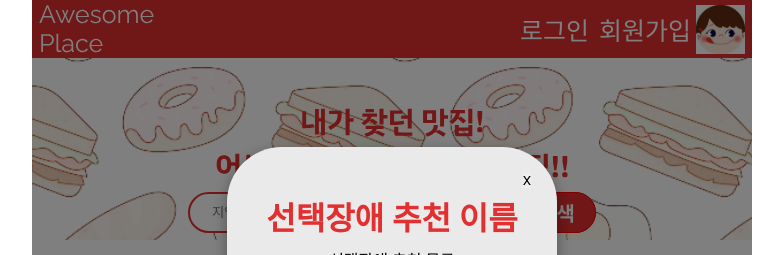
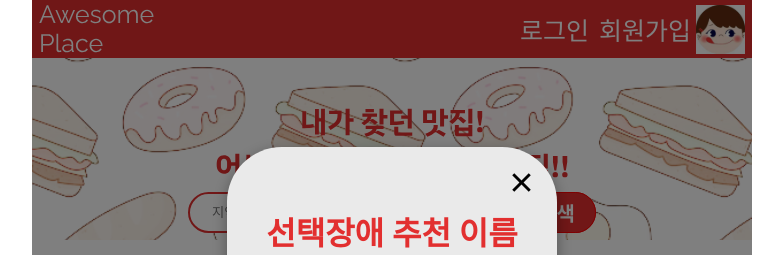
Before and after one commit to Capstone-Awesome-Place-Team/FrontEnd, a React (Create React App) app: page / in a window 1280 px wide. Both pictures are taken after a click on the element 462 px from the left and 490 px from the top of the page. Shown: the top 255 px of the page, without its empty margins (248-1031 px from the left). Built offline with nearby package versions, Linux system fonts and the light colour scheme; no server answers; a web font is replaced by a local one.

Commit message:
모달창닫기버튼이미지변경

```diff
--- a/src/components/main/Modal.tsx
+++ b/src/components/main/Modal.tsx
@@ -1,9 +1,11 @@
-import React,{useState} from "react";
+import React, { useState } from "react";
 import ChooseFood from "./ChooseFood";
 import RandomGame from "./RandomGame";
-
-const Modal: React.FC<{ setOpenModal: Function,games:boolean }> = ({ setOpenModal, games }) => {
-
+import close_line from "../../static/image/close-line2.svg";
+const Modal: React.FC<{ setOpenModal: Function; games: boolean }> = ({
+  setOpenModal,
+  games,
+}) => {
   return (
     <div
       className="modalBackground"
@@ -29,7 +31,7 @@ const Modal: React.FC<{ setOpenModal: Function,games:boolean }> = ({ setOpenModa
           boxShadow: "rgba(0,0,0, 0.35) 0 5px 15px",
           // display: "flex",
           // flexDirection:"column",
-          padding: "26px", // 모달창안의 여백
+          padding: "18px", // 모달창안의 여백
         }}
       >
         <div
@@ -42,14 +44,14 @@ const Modal: React.FC<{ setOpenModal: Function,games:boolean }> = ({ setOpenModa
             onClick={() => setOpenModal(false)}
             style={{
               border: "none",
-              backgroundColor: "",
+              backgroundColor: "transparent",
             }}
           >
-            X
+            <img src={close_line} alt=""></img>
           </button>
         </div>
-        {games===true&&<ChooseFood />}
-        {games===false&&<RandomGame />}
+        {games === true && <ChooseFood />}
+        {games === false && <RandomGame />}
       </div>
     </div>
   );
```
Also changed, not shown: src/static/image/close-line2.svg (added).
